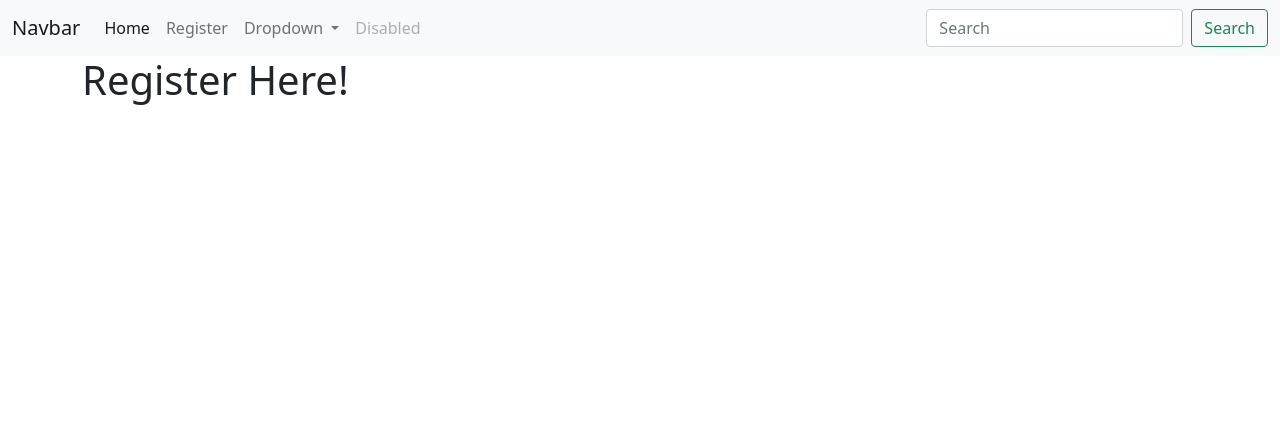
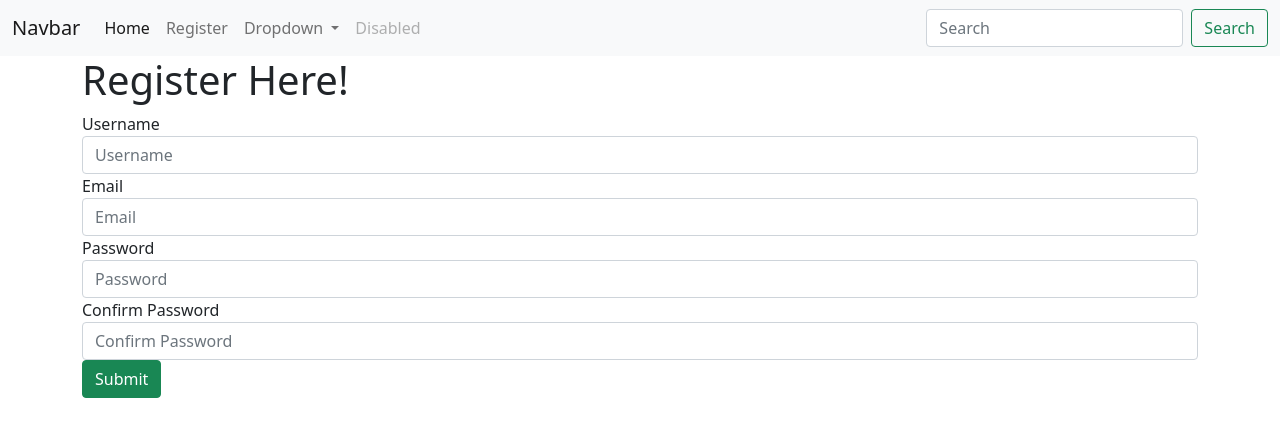
Before and after one commit to williamle92/apr_intro_to_flask, a Flask app: page /register in a window 1280 px wide. Shown: the top 437 px of the page. Run offline with Flask 2, Linux system fonts and the light colour scheme; some libraries are stand-ins or nearby versions.

Commit message:
Add UserInfoForm and add to route/html

```diff
--- /dev/null
+++ b/app/forms.py
@@ -0,0 +1,10 @@
+from flask_wtf import FlaskForm
+from wtforms import StringField, PasswordField, SubmitField
+from wtforms.validators import DataRequired, EqualTo, Email
+
+class UserInfoForm(FlaskForm):
+    username = StringField('Username', validators=[DataRequired()])
+    email = StringField('Email', validators=[DataRequired(), Email()])
+    password = PasswordField('Password', validators=[DataRequired()])
+    confirm_pass = PasswordField('Confirm Password', validators=[DataRequired(), EqualTo('password')])
+    submit = SubmitField()
--- a/app/routes.py
+++ b/app/routes.py
@@ -1,5 +1,6 @@
 from app import app
-from flask import render_template
+from flask import render_template, request
+from app.forms import UserInfoForm
 
 @app.route('/')
 def index():
@@ -14,7 +15,14 @@ def index():
     return render_template('index.html', **context)
 
 
-@app.route('/register')
+@app.route('/register', methods=['GET', 'POST'])
 def register():
     title = 'REGISTER'
-    return render_template('register.html', title=title)
+    form = UserInfoForm()
+    if request.method == 'POST' and form.validate_on_submit():
+        username = form.username.data
+        email = form.email.data
+        password = form.password.data
+        print(username, email, password)
+
+    return render_template('register.html', title=title, form=form)
--- a/app/templates/register.html
+++ b/app/templates/register.html
@@ -3,4 +3,27 @@
 {% block content %}
 <h1>Register Here!</h1>
 
+<form action="" method="POST">
+    {{ form.hidden_tag() }}
+    <div class="form-group">
+        <fieldset>
+            {{ form.username.label }}
+            {{ form.username(class='form-control', placeholder='Username') }}
+        </fieldset>
+        <fieldset>
+            {{ form.email.label }}
+            {{ form.email(class='form-control', placeholder='Email') }}
+        </fieldset>
+        <fieldset>
+            {{ form.password.label }}
+            {{ form.password(class='form-control', placeholder='Password') }}
+        </fieldset>
+        <fieldset>
+            {{ form.confirm_pass.label }}
+            {{ form.confirm_pass(class='form-control', placeholder='Confirm Password') }}
+        </fieldset>
+        {{ form.submit(class='btn btn-success') }}
+    </div>
+</form>
+
 {% endblock content %}
--- a/config.py
+++ b/config.py
@@ -1,5 +1,6 @@
 import os
 
 class Config():
-    FLASK_APP=os.environ.get('FLASK_APP')
-    FLASK_ENV=os.environ.get('FLASK_ENV')
+    FLASK_APP = os.environ.get('FLASK_APP')
+    FLASK_ENV = os.environ.get('FLASK_ENV')
+    SECRET_KEY = os.environ.get('SECRET_KEY') or 'you-will-never-guess'
```
Also changed, not shown: requirements.txt (+13 -0 lines).
